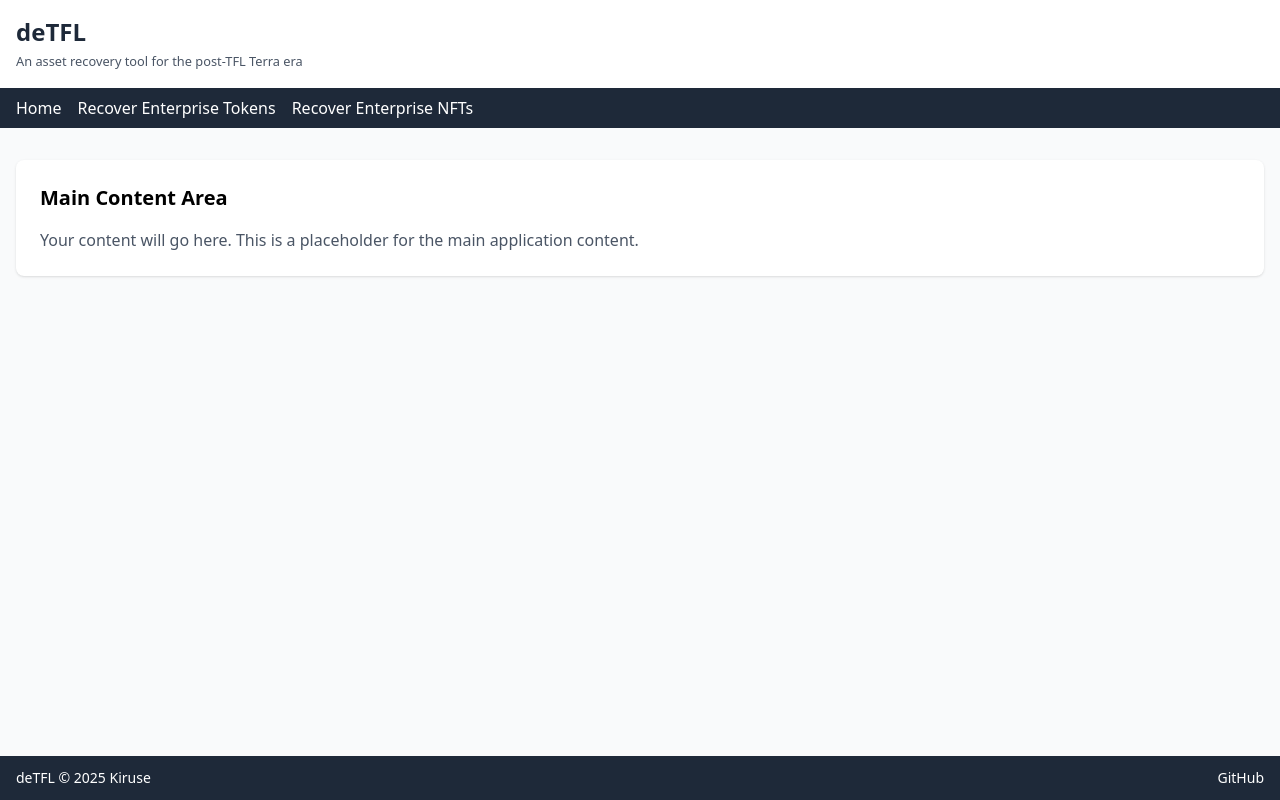
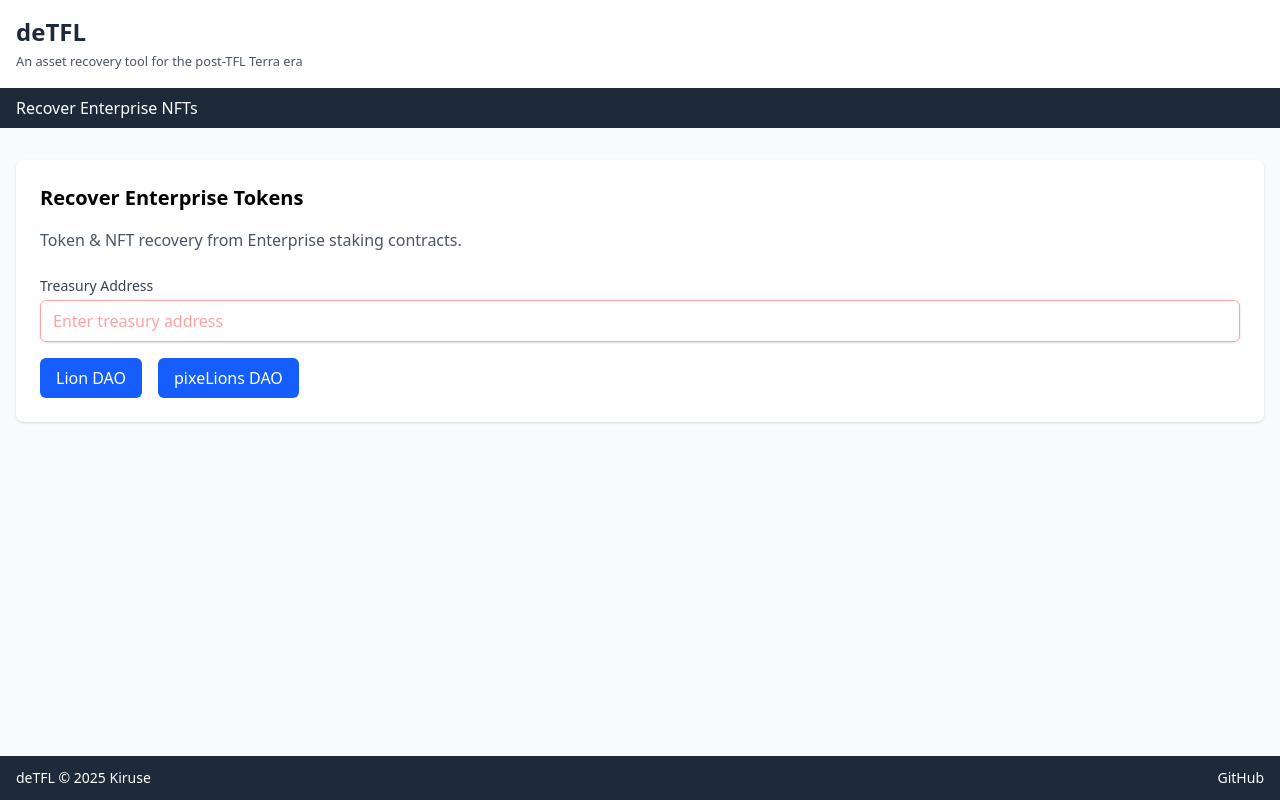
Before and after one commit to Frontier3Tech/detfl, a Preact app: page / in a window 1280 px wide. Built offline with nearby package versions, Linux system fonts and the light colour scheme.

Commit message:
rudimentary project scaffold

```diff
--- a/src/App.tsx
+++ b/src/App.tsx
@@ -1,6 +1,10 @@
+import { route } from './routing';
+import Enterprise from './components/Enterprise';
+import NotFound from './components/NotFound';
+
 export default function App() {
   return (
-    <div class="min-h-screen flex flex-col bg-gray-50">
+    <div class="min-h-screen w-full flex flex-col bg-gray-50">
       {/* Header */}
       <header class="bg-white shadow-sm">
         <div class="max-w-7xl mx-auto px-4 py-4">
@@ -13,23 +17,14 @@ export default function App() {
       <nav class="bg-gray-800 text-white">
         <div class="max-w-7xl mx-auto px-4">
           <div class="flex space-x-4 h-10 items-center">
-            <a href="#">Home</a>
-            <a href="#/recover/enterprise/tokens">Recover Enterprise Tokens</a>
-            <a href="#/recover/enterprise/nfts">Recover Enterprise NFTs</a>
+            <a href="#/enterprise">Recover Enterprise NFTs</a>
           </div>
         </div>
       </nav>
 
       {/* Main Content */}
       <main class="flex-grow">
-        <div class="max-w-7xl mx-auto px-4 py-8">
-          <div class="bg-white rounded-lg shadow p-6">
-            <h2 class="text-xl font-semibold mb-4">Main Content Area</h2>
-            <p class="text-gray-600">
-              Your content will go here. This is a placeholder for the main application content.
-            </p>
-          </div>
-        </div>
+        <Routes />
       </main>
 
       {/* Footer */}
@@ -46,3 +41,14 @@ export default function App() {
     </div>
   )
 }
+
+function Routes() {
+  switch (route.value) {
+    case '':
+    case '/':
+    case '/enterprise':
+      return <Enterprise />;
+    default:
+      return <NotFound />;
+  }
+}
--- /dev/null
+++ b/src/components/Enterprise.tsx
@@ -0,0 +1,109 @@
+import { useComputed, useSignal } from '@preact/signals';
+import { bech32 } from '@scure/base';
+import classNames from 'classnames';
+
+const LION_DAO_ADDRESS = 'terra17c6ts8grcfrgquhj3haclg44le8s7qkx6l2yx33acguxhpf000xqhnl3je';
+const PIXELIONS_DAO_ADDRESS = 'terra1exj6fxvrg6xuukgx4l90ujg3vh6420540mdr6scrj62u2shk33sqnp0stl';
+
+export default function Enterprise() {
+  const treasuryAddress = useSignal('');
+  const recoveryType = useSignal<'token' | 'nft'>('token');
+  const validAddress = useComputed(() => {
+    try {
+      bech32.decode(treasuryAddress.value as `${string}1${string}`);
+      return true;
+    } catch {
+      return false;
+    }
+  });
+
+  return (
+    <div class="max-w-7xl mx-auto px-4 py-8">
+      <div class="bg-white rounded-lg shadow p-6">
+        <h2 class="text-xl font-semibold mb-4">Recover Enterprise Tokens</h2>
+        <p class="text-gray-600 mb-6">
+          Token & NFT recovery from Enterprise staking contracts.
+        </p>
+
+        <div class="space-y-4">
+          <div>
+            <label for="treasury-address" class="block text-sm font-medium text-gray-700 mb-1">
+              Treasury Address
+            </label>
+            <input
+              type="text"
+              id="treasury-address"
+              value={treasuryAddress.value}
+              onInput={(e) => treasuryAddress.value = e.currentTarget.value}
+              class={classNames(
+                'w-full px-3 py-2 border rounded-md shadow-sm focus:outline-none focus:ring-2 focus:ring-offset-2',
+                {
+                  'border-gray-300 focus:ring-blue-500 focus:border-blue-500': validAddress.value,
+                  'border-red-300 text-red-900 placeholder-red-300 focus:ring-red-500 focus:border-red-500': !validAddress.value,
+                }
+              )}
+              placeholder="Enter treasury address"
+            />
+            {!validAddress.value && treasuryAddress.value && (
+              <p class="mt-2 text-sm text-red-600">
+                Please enter a valid Terra address
+              </p>
+            )}
+          </div>
+
+          <div class="flex space-x-4">
+            <button
+              onClick={() => treasuryAddress.value = LION_DAO_ADDRESS}
+              class="px-4 py-2 bg-blue-600 text-white rounded-md hover:bg-blue-700 focus:outline-none focus:ring-2 focus:ring-blue-500 focus:ring-offset-2"
+            >
+              Lion DAO
+            </button>
+            <button
+              onClick={() => treasuryAddress.value = PIXELIONS_DAO_ADDRESS}
+              class="px-4 py-2 bg-blue-600 text-white rounded-md hover:bg-blue-700 focus:outline-none focus:ring-2 focus:ring-blue-500 focus:ring-offset-2"
+            >
+              pixeLions DAO
+            </button>
+          </div>
+        </div>
+      </div>
+
+      {validAddress.value && (
+        <div class="mt-6 bg-white rounded-lg shadow p-6">
+          {recoveryType.value === 'token' ? <TokenRecovery /> : <NftRecovery />}
+        </div>
+      )}
+    </div>
+  );
+}
+
+function NftRecovery() {
+  return (
+    <>
+      <h3 class="text-lg font-semibold mb-4">NFT Recovery</h3>
+      <p class="mt-2">
+        Unstaking NFTs from Enterprise has already been implemented by another project. You can find
+        a short guide on how to do it <a href="https://x.com/rebel_defi/status/1881598145207181766" target="_blank" class="text-blue-500">here</a>.
+      </p>
+      <h4 class="text-lg font-semibold mb-2">TL;DR:</h4>
+      <p class="mt-2">
+        Head over to <a href="https://www.boostdao.io/ignite/permissionless-terra" target="_blank" class="text-blue-500">boostdao.io</a>
+        and start listing an NFT for sale. This should give you the option to unstake the NFT from Enterprise before listing it.
+      </p>
+      <p class="mt-2">
+        As this should be fairly similar to unstaking fungible tokens, I will add this functionality here as well, eventually.
+      </p>
+    </>
+  );
+}
+
+function TokenRecovery() {
+  return (
+    <>
+      <h3 class="text-lg font-semibold mb-4">Token Recovery</h3>
+      <p class="text-gray-600">
+        Token recovery interface will be implemented here.
+      </p>
+    </>
+  );
+}
--- /dev/null
+++ b/src/components/NotFound.tsx
@@ -0,0 +1,12 @@
+export default function NotFound() {
+  return (
+    <div class="max-w-7xl mx-auto px-4 py-8">
+      <div class="bg-white rounded-lg shadow p-6">
+        <h2 class="text-xl font-semibold mb-4">Page Not Found</h2>
+        <p class="text-gray-600">
+          The page you are looking for does not exist.
+        </p>
+      </div>
+    </div>
+  );
+}
--- /dev/null
+++ b/src/routing.ts
@@ -0,0 +1,24 @@
+import { signal } from '@preact/signals';
+
+const routes = [
+  '',
+  '/',
+  '/enterprise',
+  '/not-found',
+] as const;
+export type Route = typeof routes[number];
+
+export const route = signal<Route>('');
+
+route.subscribe((newRoute) => {
+  location.hash = newRoute;
+});
+
+window.addEventListener('hashchange', () => {
+  const tmp = window.location.hash.slice(1) as Route;
+  if (routes.includes(tmp)) {
+    route.value = tmp;
+  } else {
+    route.value = '/not-found';
+  }
+});
```
Also changed, not shown: package.json (+8 -0 lines), 1 other file (tests, documents, lock files or other folders).
